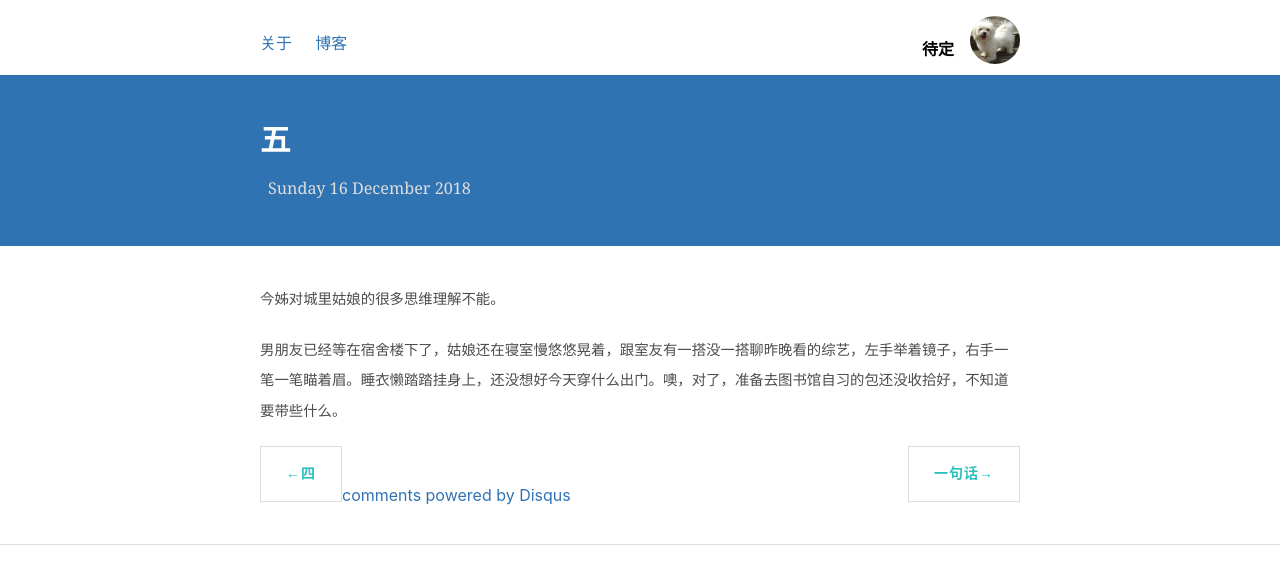
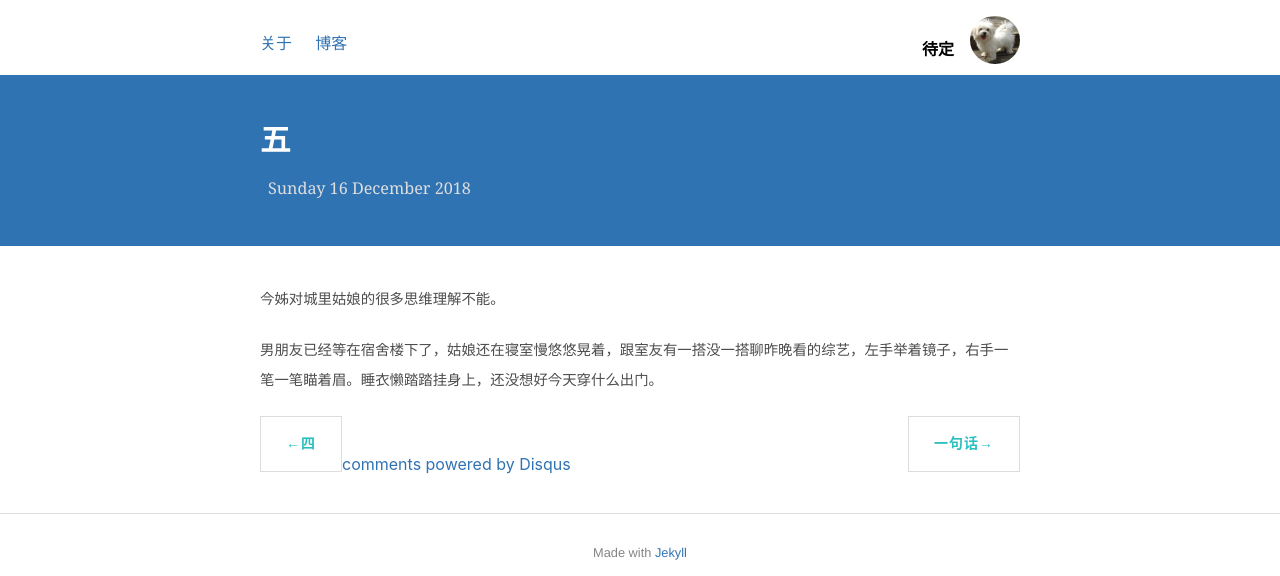
Before and after one commit to shirleysteve/1, a Jekyll site: the page built from _posts/2018-12-16-今姊5.md, in a window 1280 px wide. Shown: the top 576 px of the page. Built offline with Jekyll 4.4.1, drawn with Linux system fonts in a browser that asks for light colours; nearby versions of some CDN libraries; comment, search, counter and statistics services are not loaded.

Commit message:
Update 2018-12-16-今姊5.md

```diff
--- a/_posts/2018-12-16-今姊5.md
+++ b/_posts/2018-12-16-今姊5.md
@@ -7,4 +7,4 @@ title: 五
 
 今姊对城里姑娘的很多思维理解不能。
 
-男朋友已经等在宿舍楼下了，姑娘还在寝室慢悠悠晃着，跟室友有一搭没一搭聊昨晚看的综艺，左手举着镜子，右手一笔一笔瞄着眉。睡衣懒踏踏挂身上，还没想好今天穿什么出门。噢，对了，准备去图书馆自习的包还没收拾好，不知道要带些什么。
+男朋友已经等在宿舍楼下了，姑娘还在寝室慢悠悠晃着，跟室友有一搭没一搭聊昨晚看的综艺，左手举着镜子，右手一笔一笔瞄着眉。睡衣懒踏踏挂身上，还没想好今天穿什么出门。
```
